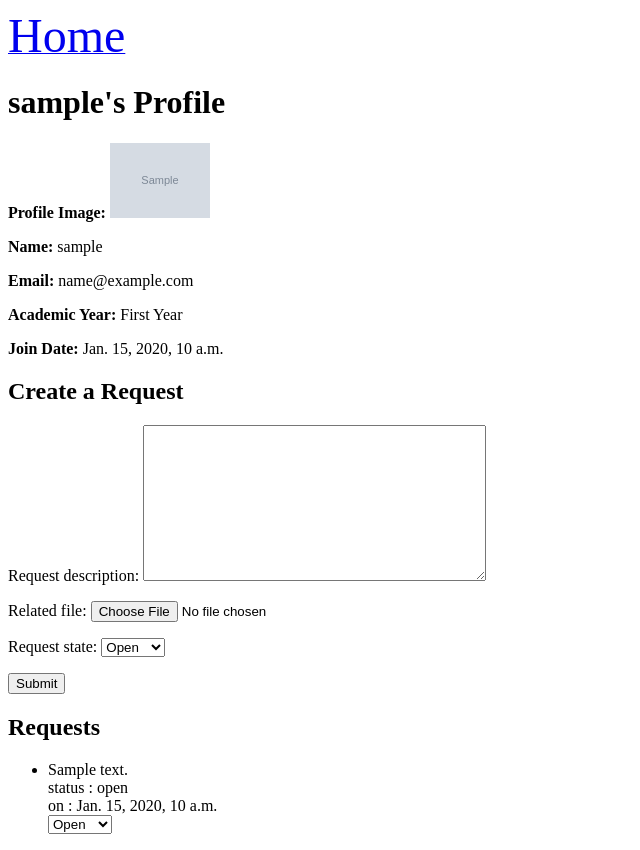
After one commit to yassin20-cm/graduation_project, a Django app: page /users/1/ in a window 1280 px wide. The commit adds this page. Shown: the whole page, without its empty margins (0-640 px from the left). Run offline with Django 5.2, Linux system fonts and the light colour scheme; tables that the repository leaves empty hold one stand-in row (values such as "Sample post"); grey boxes marked "Sample" are stand-in pictures.

Commit message:
third commit

```diff
--- /dev/null
+++ b/myproject/control/forms.py
@@ -0,0 +1,13 @@
+from django import forms
+from .models import Request
+
+class RequestForm(forms.ModelForm):
+    class Meta:
+        model = Request
+        fields = ['request_description', 'related_file','request_state']
+
+
+class RequestStatusForm(forms.ModelForm):
+    class Meta:
+        model = Request
+        fields = ['request_state']
--- a/myproject/control/models.py
+++ b/myproject/control/models.py
@@ -8,6 +8,7 @@ class User(models.Model):
         ('second_year', 'Second Year'),
         ('third_year', 'Third Year'),
         ('fourth_year', 'Fourth Year'),
+        ('Graduated','Graduated'),
     ]
 
     user_id = models.AutoField(primary_key=True)
--- a/myproject/control/urls.py
+++ b/myproject/control/urls.py
@@ -2,7 +2,7 @@ from django.urls import path
 from . import views
 
 urlpatterns = [
-    path('user/', views.user_profile, name='user_profile'),
-    path('home/',views.requests,name='requests'),
-
+    path('home/',views.requests,name='home'),
+    path('users/<int:user_id>/', views.user_detail, name='user_detail'),
+    path('update-status/<int:request_id>/', views.update_request_status, name='update_request_status'),
 ]
--- a/myproject/control/views.py
+++ b/myproject/control/views.py
@@ -1,13 +1,51 @@
-from django.shortcuts import render
+from django.shortcuts import render,get_object_or_404,redirect
+from django.http import JsonResponse
+from django.views.decorators.csrf import csrf_exempt
 from .models import User
 from .models import Request
+from .forms import RequestForm,RequestStatusForm
 # Create your views here.
-
-def user_profile(request):
-
-    return render(request, 'control/user_profile.html')
-
 
 def requests(request):
 
     return render(request, 'control/home.html', {'requests': Request.objects.all()})
+
+
+def user_detail(request, user_id):
+    user = get_object_or_404(User, user_id=user_id)
+
+
+    if request.method == 'POST' and 'create_request' in request.POST:
+        form = RequestForm(request.POST, request.FILES)
+        if form.is_valid():
+            new_request = form.save(commit=False)
+            new_request.user = user
+            new_request.save()
+            return redirect('user_detail', user_id=user.id)
+
+
+    elif request.method == 'POST' and 'update_status' in request.POST:
+        request_id = request.POST.get('request_id')
+        request_to_update = get_object_or_404(Request, request_id=request_id, user=user)
+        form = RequestStatusForm(request.POST, instance=request_to_update)
+        if form.is_valid():
+            form.save()
+            return redirect('user_detail', user_id=user.id)
+    else:
+        form = RequestForm()
+
+    return render(request, 'control/user_details.html', {'user': user, 'form': form, 'requests': user.requests.all()})
+
+
+
+@csrf_exempt
+def update_request_status(request, request_id):
+    if request.method == "POST":
+        try:
+            new_status = request.POST.get('status')
+            req = Request.objects.get(request_id=request_id)
+            req.request_state = new_status
+            req.save()
+            return JsonResponse({'success': True})
+        except Request.DoesNotExist:
+            return JsonResponse({'success': False, 'error': 'Request not found'})
--- /dev/null
+++ b/myproject/templates/control/user_details.html
@@ -0,0 +1,70 @@
+<!DOCTYPE html>
+<html lang="en">
+<head>
+    <meta charset="UTF-8">
+    <title>{{ user.user_name }}'s Profile</title>
+</head>
+<body>
+    <span><a href="{% url 'home' %}"><font size="20">Home</font></a></span>
+    <h1>{{ user.user_name }}'s Profile</h1>
+    <p><strong>Profile Image:</strong> <img src="{{ user.profile_image.url }}" alt="Profile Image" width="100"></p>
+    <p><strong>Name:</strong> {{ user.user_name }}</p>
+    <p><strong>Email:</strong> {{ user.email }}</p>
+    <p><strong>Academic Year:</strong> {{ user.get_academic_year_display }}</p>
+    <p><strong>Join Date:</strong> {{ user.join_date }}</p>
+
+    <h2>Create a Request</h2>
+    <form method="post" enctype="multipart/form-data">
+        {% csrf_token %}
+        {{ form.as_p }}
+        <button type="submit">Submit</button>
+    </form>
+
+    <h2>Requests</h2>
+    {% if user.requests.all %}
+        <ul>
+            {% for request in user.requests.all %}
+                <li>{{ request.request_description }} <br> status : {{ request.request_state }}  <br> on : {{ request.request_date }}</li>
+                <select class="status-select" data-request-id="{{ request.request_id }}">
+                    <option value="open" {% if request.request_state == "open" %}selected{% endif %}>Open</option>
+                    <option value="closed" {% if request.request_state == "closed" %}selected{% endif %}>Closed</option>
+                </select>
+            </div>
+            </div>
+            {% endfor %}
+        </ul>
+    {% else %}
+        <p>No requests found for this user.</p>
+    {% endif %}
+
+    <script>
+        document.querySelectorAll('.status-select').forEach(select => {
+            select.addEventListener('change', function() {
+                const requestId = this.getAttribute('data-request-id');
+                const newStatus = this.value;
+
+                fetch(`/update-status/${requestId}/`, {
+                    method: 'POST',
+                    headers: {
+                        'Content-Type': 'application/x-www-form-urlencoded',
+                        'X-CSRFToken': '{{ csrf_token }}',
+                    },
+                    body: `status=${newStatus}`,
+                })
+                .then(response => response.json())
+                .then(data => {
+                    if (data.success) {
+                        document.getElementById('status-' + requestId).textContent = newStatus;
+                    } else {
+                        alert("Status update failed: " + (data.error || "Unknown error"));
+                    }
+                })
+                .catch(error => {
+                    alert("Error: " + error);
+                });
+            });
+        });
+    </script>
+
+</body>
+</html>
```
Also changed, not shown: myproject/templates/control/home.html (+5 -6 lines), myproject/templates/control/user_profile.html (deleted, +0 -13 lines), myproject/control/migrations/0004_alter_user_academic_year_alter_user_profile_image.py (added), 8 other files.
